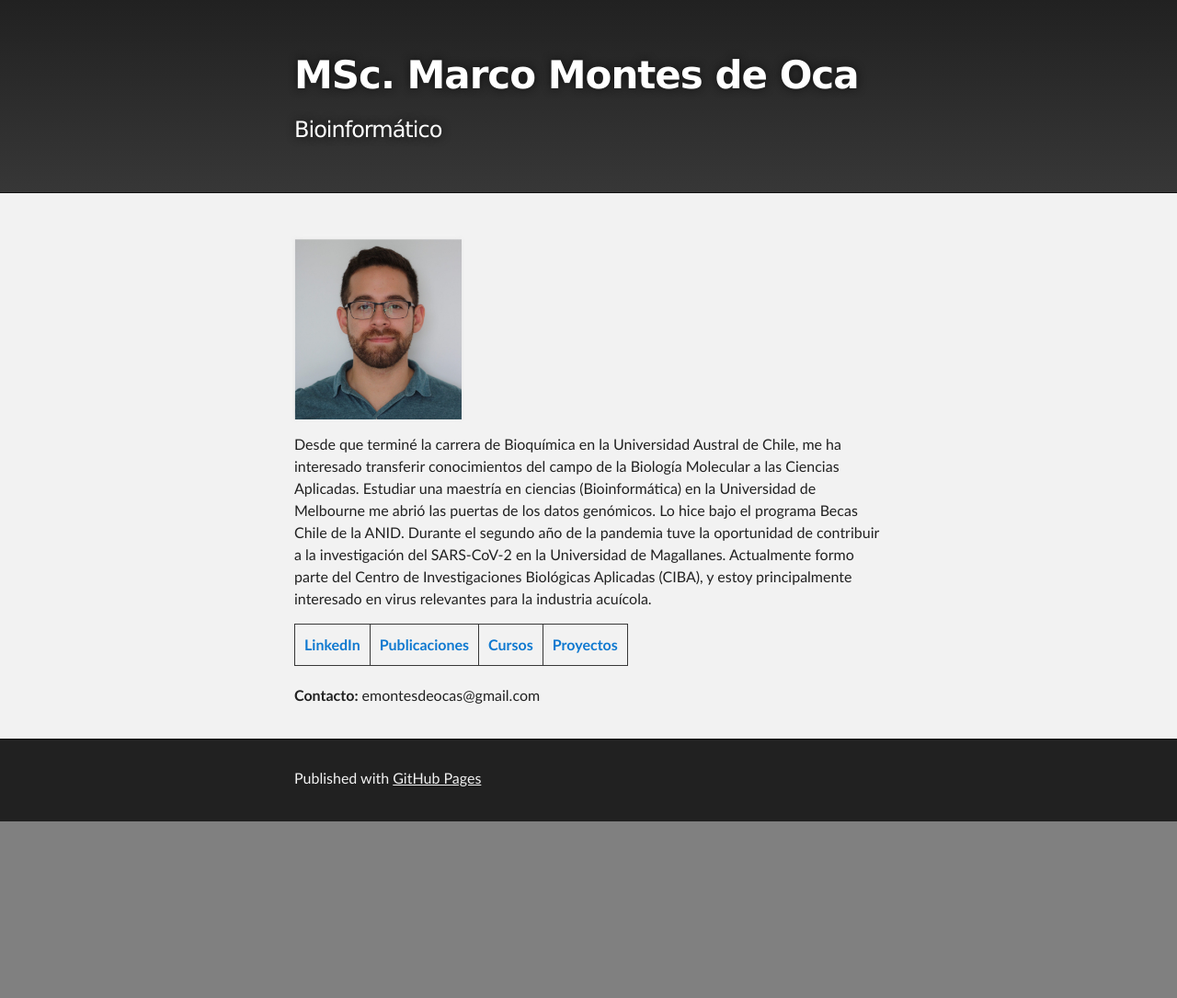
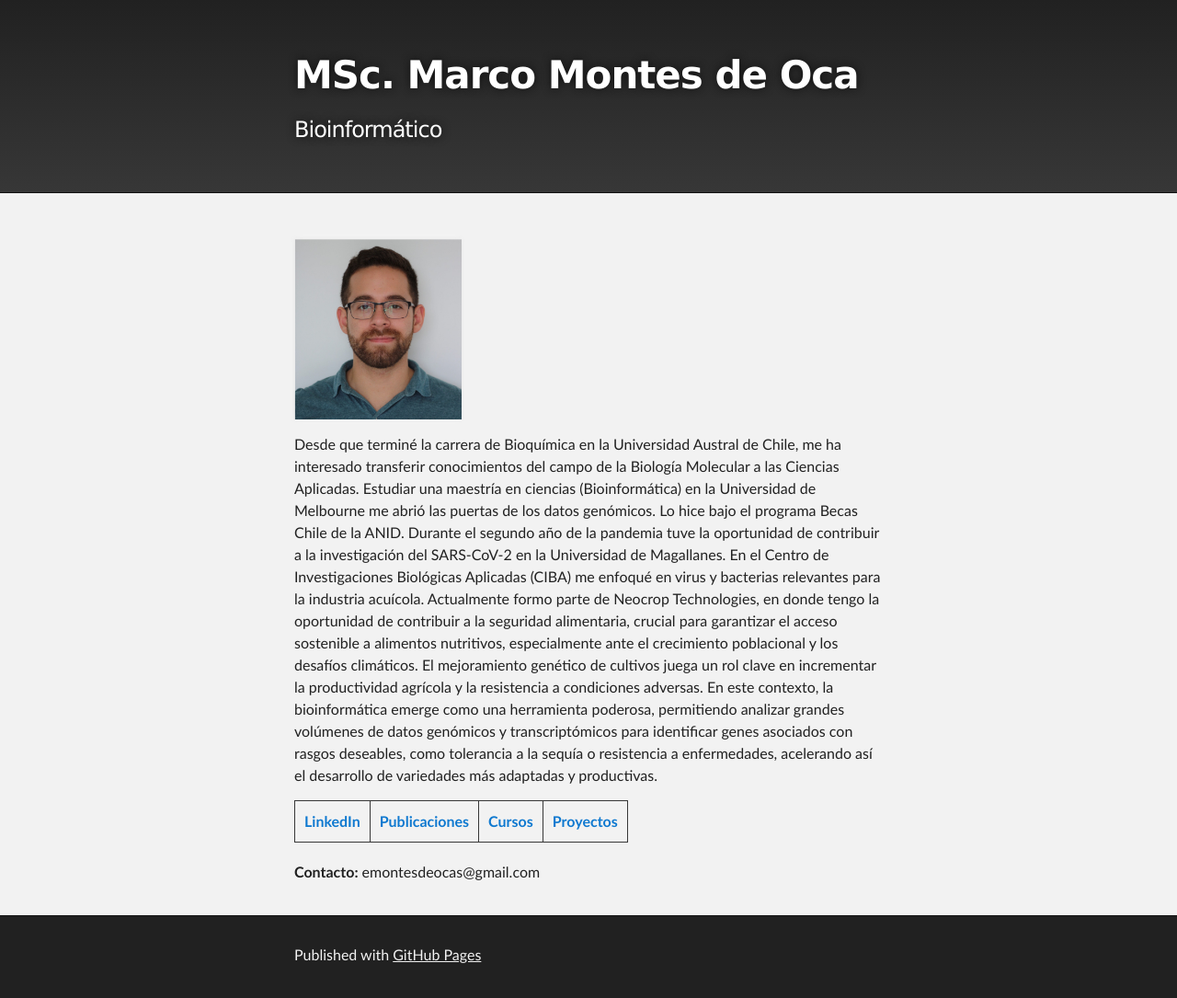
Before and after one commit to marco-montesdeoca/marco-montesdeoca.github.io, a Jekyll site: the page built from index.md, in a window 1280 px wide. Shown: the whole page at 92% size. Built offline with Jekyll 4.4.1, drawn with Linux system fonts in a browser that asks for light colours; before the commit the page ends 900 px from its top, so only the background shows below that.

Commit message:
Update index.md

```diff
--- a/index.md
+++ b/index.md
@@ -4,7 +4,7 @@ layout: default
 <img src="https://github.com/marco-montesdeoca/marco-montesdeoca.github.io/raw/main/Foto_Marco_Montes_de_Oca.png" width="182" height="196">
 
 Desde que terminé la carrera de Bioquímica en la Universidad Austral de Chile, me ha interesado transferir conocimientos del campo de la Biología Molecular a las Ciencias Aplicadas. Estudiar una maestría en ciencias (Bioinformática) en la Universidad de Melbourne me abrió las puertas de los datos genómicos. Lo hice bajo el programa Becas Chile de la ANID.
-Durante el segundo año de la pandemia tuve la oportunidad de contribuir a la investigación del SARS-CoV-2 en la Universidad de Magallanes. Actualmente formo parte del Centro de Investigaciones Biológicas Aplicadas (CIBA), y estoy principalmente interesado en virus relevantes para la industria acuícola.
+Durante el segundo año de la pandemia tuve la oportunidad de contribuir a la investigación del SARS-CoV-2 en la Universidad de Magallanes. En el Centro de Investigaciones Biológicas Aplicadas (CIBA) me enfoqué en virus y bacterias relevantes para la industria acuícola. Actualmente formo parte de Neocrop Technologies, en donde tengo la oportunidad de contribuir a la seguridad alimentaria, crucial para garantizar el acceso sostenible a alimentos nutritivos, especialmente ante el crecimiento poblacional y los desafíos climáticos. El mejoramiento genético de cultivos juega un rol clave en incrementar la productividad agrícola y la resistencia a condiciones adversas. En este contexto, la bioinformática emerge como una herramienta poderosa, permitiendo analizar grandes volúmenes de datos genómicos y transcriptómicos para identificar genes asociados con rasgos deseables, como tolerancia a la sequía o resistencia a enfermedades, acelerando así el desarrollo de variedades más adaptadas y productivas.
 
 [**LinkedIn**](https://www.linkedin.com/in/marco-montes-de-oca-809383132/) | [**Publicaciones**](publicaciones.md) | [**Cursos**](cursos.md) | [**Proyectos**](proyectos.md)
 
```
